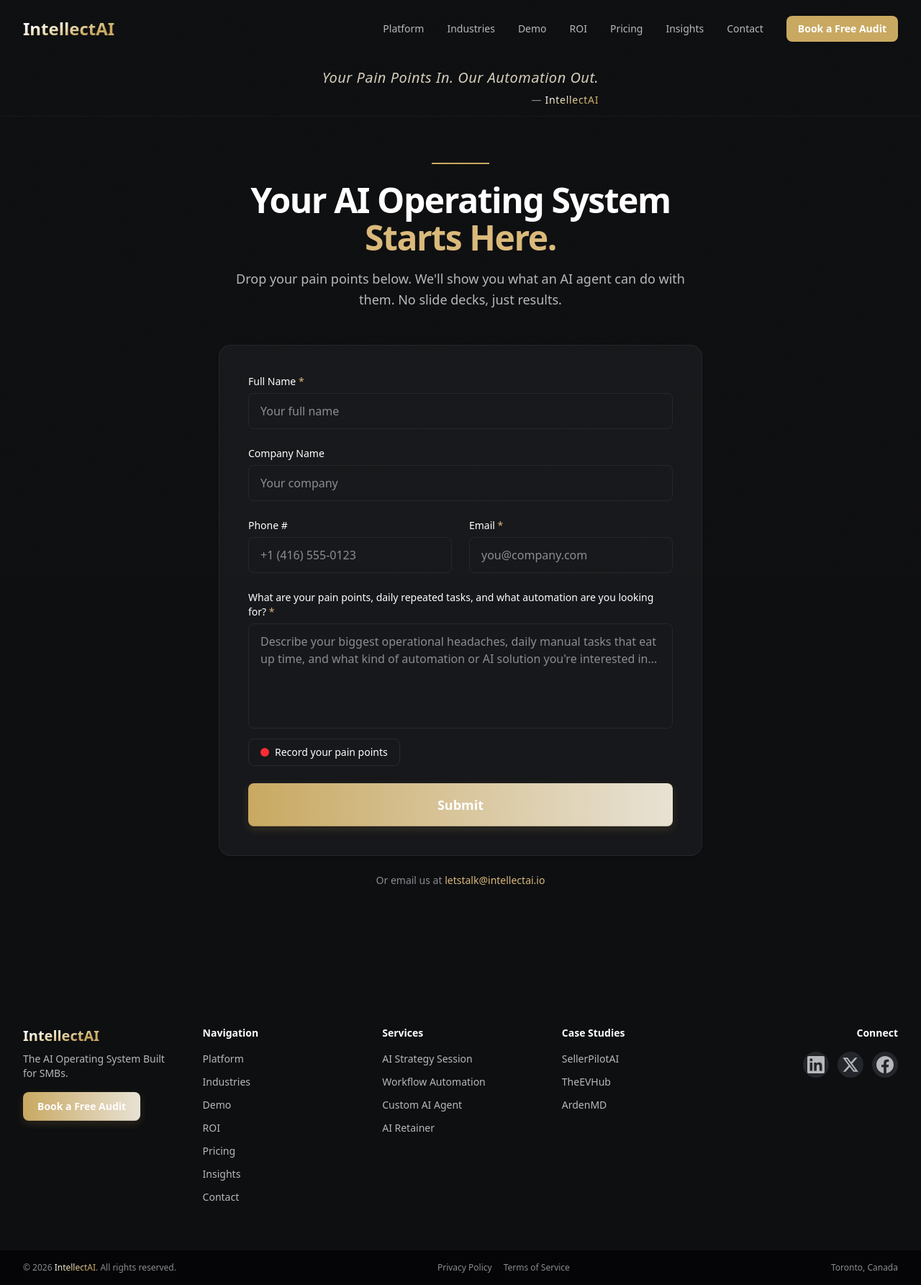
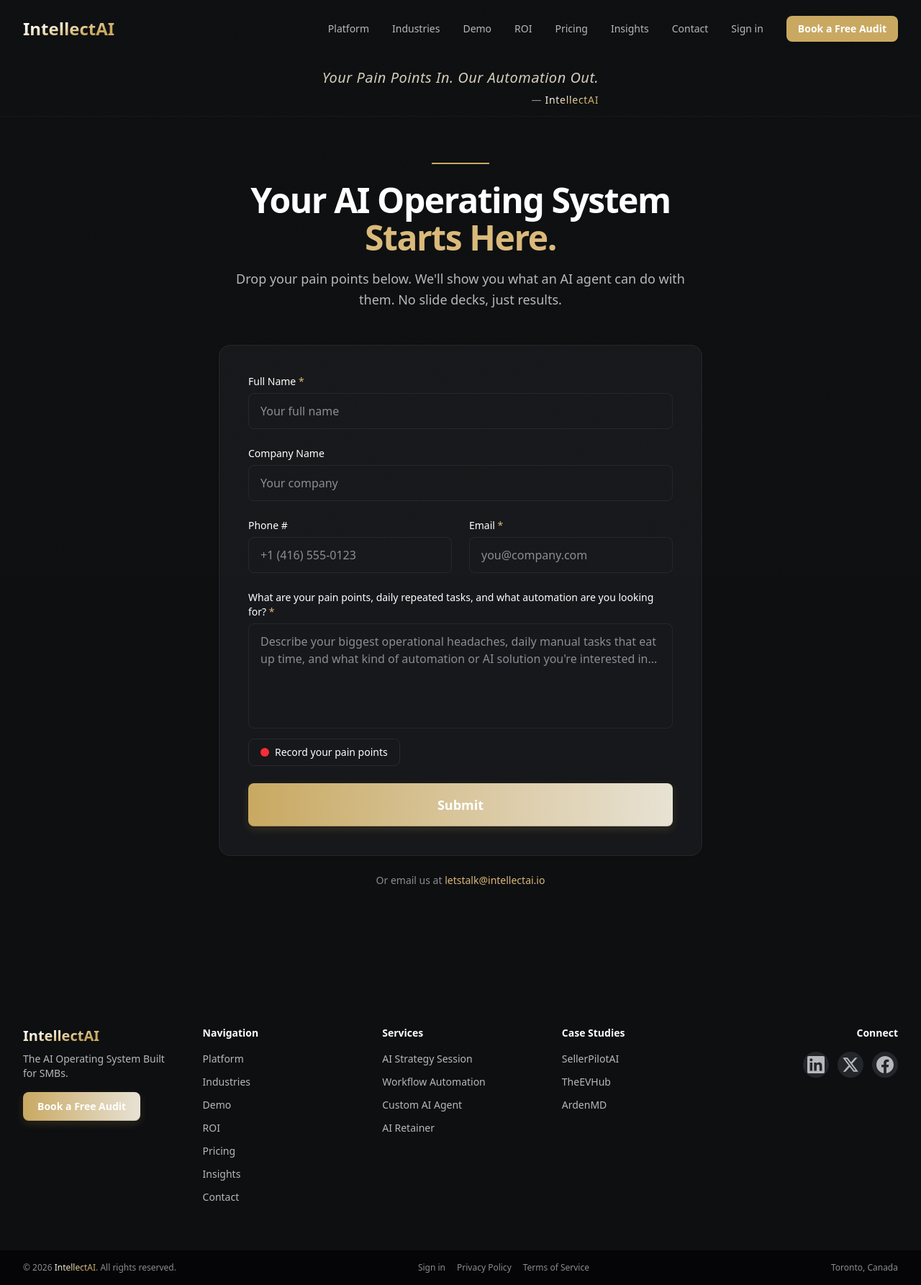
Before and after one commit to aarifmms/intellectai-website, a Next.js app: page /popup in a window 1280 px wide. Shown: the whole page at 72% size. Built offline with nearby package versions, Linux system fonts and the light colour scheme.

Commit message:
Add Sign in link to the OS from header and footer
Point existing clients to os.intellectai.io/login via a secondary
"Sign in" link in the desktop and mobile nav, plus the footer bottom bar.

Co-Authored-By: Claude Opus 4.7 <noreply@anthropic.com>

```diff
--- a/src/components/layout/Footer.tsx
+++ b/src/components/layout/Footer.tsx
@@ -126,6 +126,12 @@ export default function Footer() {
           <span>&copy; 2026 <BrandName className="text-xs" />. All rights reserved.</span>
           <div className="flex items-center gap-4">
             <a
+              href={SITE.loginUrl}
+              className="transition-colors hover:text-white"
+            >
+              Sign in
+            </a>
+            <a
               href="/privacy"
               className="transition-colors hover:text-white"
             >
--- a/src/components/layout/Header.tsx
+++ b/src/components/layout/Header.tsx
@@ -2,7 +2,7 @@
 
 import { useState, useEffect } from "react";
 import Link from "next/link";
-import { NAV_LINKS } from "@/lib/constants";
+import { NAV_LINKS, SITE } from "@/lib/constants";
 import BrandName from "@/components/ui/BrandName";
 
 export default function Header() {
@@ -47,6 +47,12 @@ export default function Header() {
                 {link.label}
               </a>
             ))}
+            <a
+              href={SITE.loginUrl}
+              className="rounded text-sm font-medium text-[#B6B8BC] transition-colors hover:text-white focus-visible:outline-none focus-visible:ring-2 focus-visible:ring-brass-500 focus-visible:ring-offset-2 focus-visible:ring-offset-[#0E0F11]"
+            >
+              Sign in
+            </a>
             <a
               href="/contact"
               className="rounded-lg bg-brass-500 px-4 py-2 text-sm font-semibold text-white shadow-sm transition-all duration-150 hover:-translate-y-0.5 hover:bg-brass-400 hover:shadow-md active:translate-y-0 active:bg-brass-600 focus-visible:outline-none focus-visible:ring-2 focus-visible:ring-brass-500 focus-visible:ring-offset-2 focus-visible:ring-offset-[#0E0F11]"
@@ -111,6 +117,13 @@ export default function Header() {
               </a>
             ))}
             <a
+              href={SITE.loginUrl}
+              onClick={() => setMobileOpen(false)}
+              className="rounded text-2xl font-semibold text-white focus-visible:outline-none focus-visible:ring-2 focus-visible:ring-brass-500"
+            >
+              Sign in
+            </a>
+            <a
               href="/contact"
               onClick={() => setMobileOpen(false)}
               className="rounded-lg bg-brass-500 px-8 py-4 text-lg font-semibold text-white shadow-sm transition-all duration-150 hover:bg-brass-400 focus-visible:outline-none focus-visible:ring-2 focus-visible:ring-brass-500"
--- a/src/lib/constants.ts
+++ b/src/lib/constants.ts
@@ -4,6 +4,8 @@ export const SITE = {
   description:
     "We design and deploy Agentic AI infrastructure for small and medium businesses. AI agents, workflow automation, and autonomous operations that run your business 24/7.",
   url: "https://intellectai.io",
+  osUrl: "https://os.intellectai.io",
+  loginUrl: "https://os.intellectai.io/login",
   email: "letstalk@intellectai.io",
   founder: "Aarif Shaikh",
   location: "Toronto, Canada",
```
